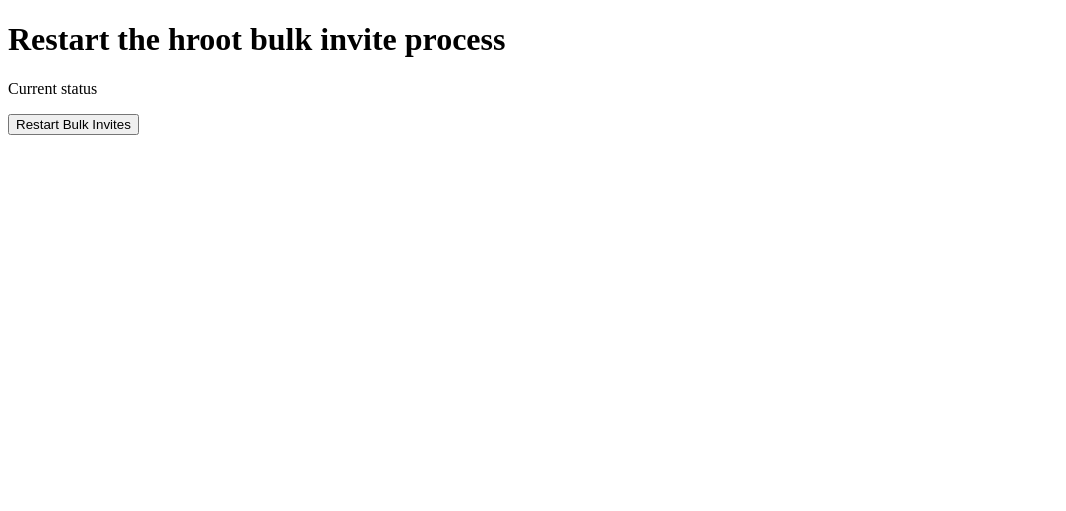
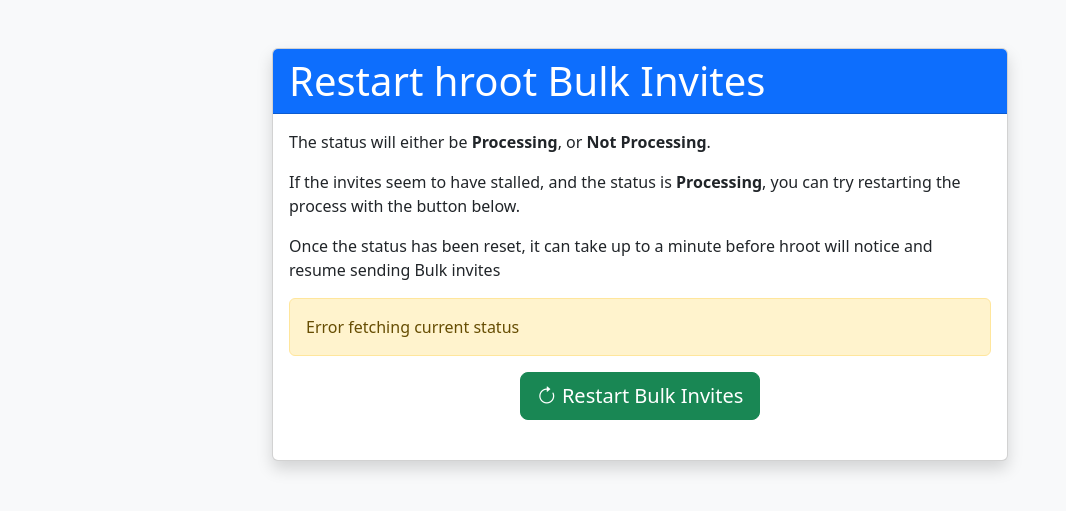
Before and after one commit to sjv207/bulk_hroot_fix, a Flask app: page / in a window 1280 px wide. Shown: the top 511 px of the page, without its empty margins (0-1066 px from the left). Run offline with Flask 3, Linux system fonts and the light colour scheme.

Commit message:
Tidied interface, added Bootstrap.

```diff
--- a/templates/index.html
+++ b/templates/index.html
@@ -1,10 +1,60 @@
 <!DOCTYPE html>
 <html lang="en">
+
 <head>
     <meta charset="UTF-8">
+    <meta name="viewport" content="width=device-width, initial-scale=1">
     <title>restart Bulk Invites</title>
+    <!-- Bootstrap 5 CSS -->
+    <link href="https://cdn.jsdelivr.net/npm/bootstrap@5.3.3/dist/css/bootstrap.min.css" rel="stylesheet"
+        integrity="sha384-QWTKZyjpPEjISv5WaRU9OFeRpok6YctnYmDr5pNlyT2bRjXh0JMhjY6hW+ALEwIH" crossorigin="anonymous">
+</head>
+
+<body class="bg-light">
+    <div class="container mt-5">
+        <div class="row justify-content-center">
+            <div class="col-md-8">
+                <div class="card shadow">
+                    <div class="card-header bg-primary text-white">
+                        <h1 class="card-title mb-0">Restart hroot Bulk Invites</h1>
+                    </div>
+                    <div class="card-body">
+                        <p>The status will either be <strong>Processing</strong>, or <strong>Not Processing</strong>.
+                        </p>
+                        <p>If the invites seem to have stalled, and the status is <strong>Processing</strong>, you can
+                            try restarting the process with the button below.</p>
+                        <p>Once the status has been reset, it can take up to a minute before hroot will notice and
+                            resume sending Bulk invites</p>
+                        <div class="alert alert-info" id="status">Current status</div>
+                        <div class="text-center mb-4">
+                            <button class="btn btn-success btn-lg" onclick="callEndpoint()">
+                                <i class="bi bi-arrow-clockwise"></i> Restart Bulk Invites
+                            </button>
+                        </div>
+
+                        <div id="result" class="alert alert-secondary d-none"></div>
+                    </div>
+                </div>
+            </div>
+        </div>
+    </div>
+
+    <!-- Bootstrap 5 JS Bundle -->
+    <script src="https://cdn.jsdelivr.net/npm/bootstrap@5.3.3/dist/js/bootstrap.bundle.min.js"
+        integrity="sha384-YvpcrYf0tY3lHB60NNkmXc5s9fDVZLESaAA55NDzOxhy9GkcIdslK1eN7N6jIeHz"
+        crossorigin="anonymous"></script>
+
+    <!-- Bootstrap Icons -->
+    <link rel="stylesheet" href="https://cdn.jsdelivr.net/npm/bootstrap-icons@1.11.3/font/bootstrap-icons.css">
+
     <script>
         function callEndpoint() {
+            // Show loading state
+            const button = event.target;
+            const originalText = button.innerHTML;
+            button.innerHTML = '<span class="spinner-border spinner-border-sm" role="status" aria-hidden="true"></span> Processing...';
+            button.disabled = true;
+
             console.log("Calling endpoint restartBulk...");
             fetch('https://fgen.feele.exeter.ac.uk/fpg/restartBulk', {
                 method: 'POST',
@@ -15,17 +65,35 @@
                 .then(response => response.text())
                 .then(data => {
                     console.log("Data: ", data);
-                document.getElementById('result').innerText = data;
+                    const resultDiv = document.getElementById('result');
+                    const parsedData = JSON.parse(data);
+                    resultDiv.innerText = "Reset status: " + parsedData.message;
+                    resultDiv.classList.remove('d-none', 'alert-secondary');
+                    resultDiv.classList.add('alert-success');
+
+                    // Reset button
+                    button.innerHTML = originalText;
+                    button.disabled = false;
+
+                    // Reload after a short delay to show the result
+                    setTimeout(() => {
                         location.reload();
+                    }, 2000);
+                })
+                .catch(error => {
+                    console.error('Error:', error);
+                    const resultDiv = document.getElementById('result');
+                    resultDiv.innerText = 'Error occurred while processing request';
+                    resultDiv.classList.remove('d-none', 'alert-secondary');
+                    resultDiv.classList.add('alert-danger');
+
+                    // Reset button
+                    button.innerHTML = originalText;
+                    button.disabled = false;
                 });
         }
-    </script>
-</head>
-<body>
-    <h1>Restart the hroot bulk invite process</h1>
-    <p id="status">Current status</p>
-    <script>
-        window.onload = function() {
+
+        window.onload = function () {
             console.log("Fetching current status...");
             fetch('https://fgen.feele.exeter.ac.uk/phi/getBulkStatus', {
                 method: 'GET',
@@ -35,11 +103,16 @@
             })
                 .then(response => response.text())
                 .then(data => {
-                document.getElementById('status').innerText = `Current status: ${data}`;
+                    const parsedData = JSON.parse(data);
+                    document.getElementById('status').innerText = `${parsedData.message}`;
+                })
+                .catch(error => {
+                    console.error('Error fetching status:', error);
+                    document.getElementById('status').innerText = 'Error fetching current status';
+                    document.getElementById('status').classList.add('alert-warning');
                 });
         };
     </script>
-    <button onclick="callEndpoint()">Restart Bulk Invites</button>
-    <p id="result"></p>
 </body>
+
 </html>
```
Lines whose indentation alone changed are shown as unchanged.
